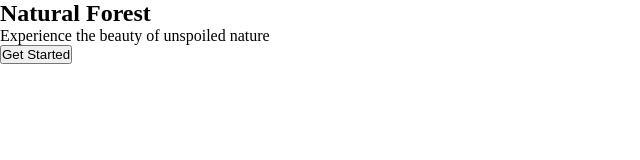
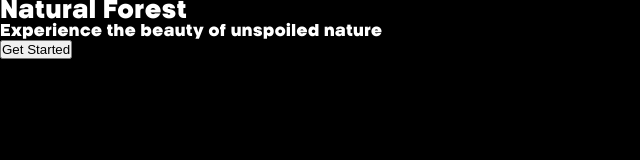
Before and after one commit to Frolov-Andrey2405/ForestScape3DParallax, a plain HTML site: page index.html in a window 1280 px wide. Shown: the whole page, without its empty margins (0-640 px from the left). Drawn offline with Linux system fonts and the light colour scheme.

Commit message:
Body tag styling

```diff
--- a/css/main.css
+++ b/css/main.css
@@ -18,3 +18,9 @@
     font-family: merriweather-italic-3d;
     src: url(../fonts/merriweather-regular-italic.woff2);
 }
+
+body {
+    background-color: #000;
+    color: #fff;
+    font-family: kamerik-3d;
+}
```
